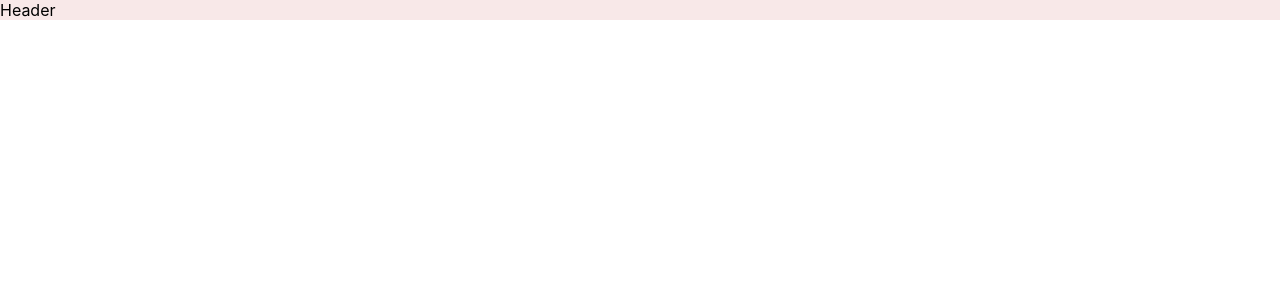
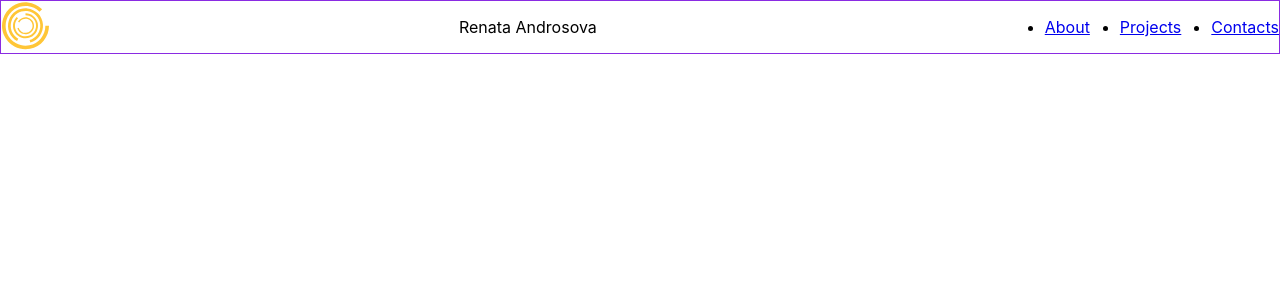
Before and after one commit to Renata-And/portfolio, a React app: page / in a window 1280 px wide. Shown: the top 300 px of the page. Built offline with nearby package versions, Linux system fonts and the light colour scheme.

Commit message:
Created Header

```diff
--- a/src/App.tsx
+++ b/src/App.tsx
@@ -7,14 +7,13 @@ function App() {
   return (
     <div className="App">
       <Header />
+      <Main></Main>
     </div>
   );
 }
 
 export default App;
 
-const Title = styled.h1`
-    font-size: 1.5em;
-    text-align: center;
-    color: #e91e63;
-`;
+const Main = styled.main`
+
+`
--- /dev/null
+++ b/src/components/icon/Icon.tsx
@@ -0,0 +1,17 @@
+import React from 'react'
+import iconsSprite from '../../assets/images/sprite.svg'
+
+type IconPropsType = {
+  iconId: string
+  width?: string
+  height?: string
+  viewBox?: string
+}
+
+export const Icon = (props: IconPropsType) => {
+  return (
+    <svg width={props.width || "50"} height={props.height || "50"} viewBox={props.viewBox || "0 0 50 50"} fill="none" xmlns="http://www.w3.org/2000/svg">
+      <use xlinkHref={`${iconsSprite}#${props.iconId}`} />
+    </svg>
+  )
+}
--- /dev/null
+++ b/src/components/logo/Logo.tsx
@@ -0,0 +1,17 @@
+import React from 'react'
+import { Icon } from '../icon/Icon'
+import styled from 'styled-components'
+
+export const Logo = () => {
+  return (
+    <StyledLink href={'#'}>
+      <Icon iconId={'logo'} />
+    </StyledLink>
+  )
+}
+
+const StyledLink = styled.a`
+  svg {
+    vertical-align: middle;
+  }
+`
--- /dev/null
+++ b/src/components/menu/Menu.tsx
@@ -0,0 +1,29 @@
+import React from 'react';
+import styled from 'styled-components';
+
+type MenuPropsType = {
+  items: { itemTitle: string; href: string; }[];
+};
+
+export const Menu = (props: MenuPropsType) => {
+  return (
+    <StyledMenu>
+      <ul>
+        {props.items.map((item, index) => {
+          return (
+            <li key={index}>
+              <a href={item.href}>{item.itemTitle}</a>
+            </li>
+          )
+        })}
+      </ul>
+    </StyledMenu>
+  );
+};
+
+const StyledMenu = styled.nav`
+  ul {
+    display: flex;
+    gap: 30px;
+  }
+`;
--- a/src/layout/header/Header.tsx
+++ b/src/layout/header/Header.tsx
@@ -1,12 +1,27 @@
 import React from 'react'
 import styled from 'styled-components'
+import { Menu } from '../../components/menu/Menu'
+import { Logo } from '../../components/logo/Logo'
+
+const menuItems = [{ itemTitle: 'About', href: '#' }, { itemTitle: 'Projects', href: '#' }, { itemTitle: 'Contacts', href: '#' }];
 
 export const Header = () => {
   return (
-    <StyledHeader>Header</StyledHeader>
+    <StyledHeader>
+      <Logo />
+      <Name>Renata Androsova</Name>
+      <Menu items={menuItems} />
+    </StyledHeader>
   )
 }
 
 const StyledHeader = styled.header`
-  background-color: #f8e8e8;
+  display: flex;
+  justify-content: space-between;
+  align-items: center;
+  border: 1px solid blueviolet;
 `
+
+const Name = styled.span`
+
+`
```
